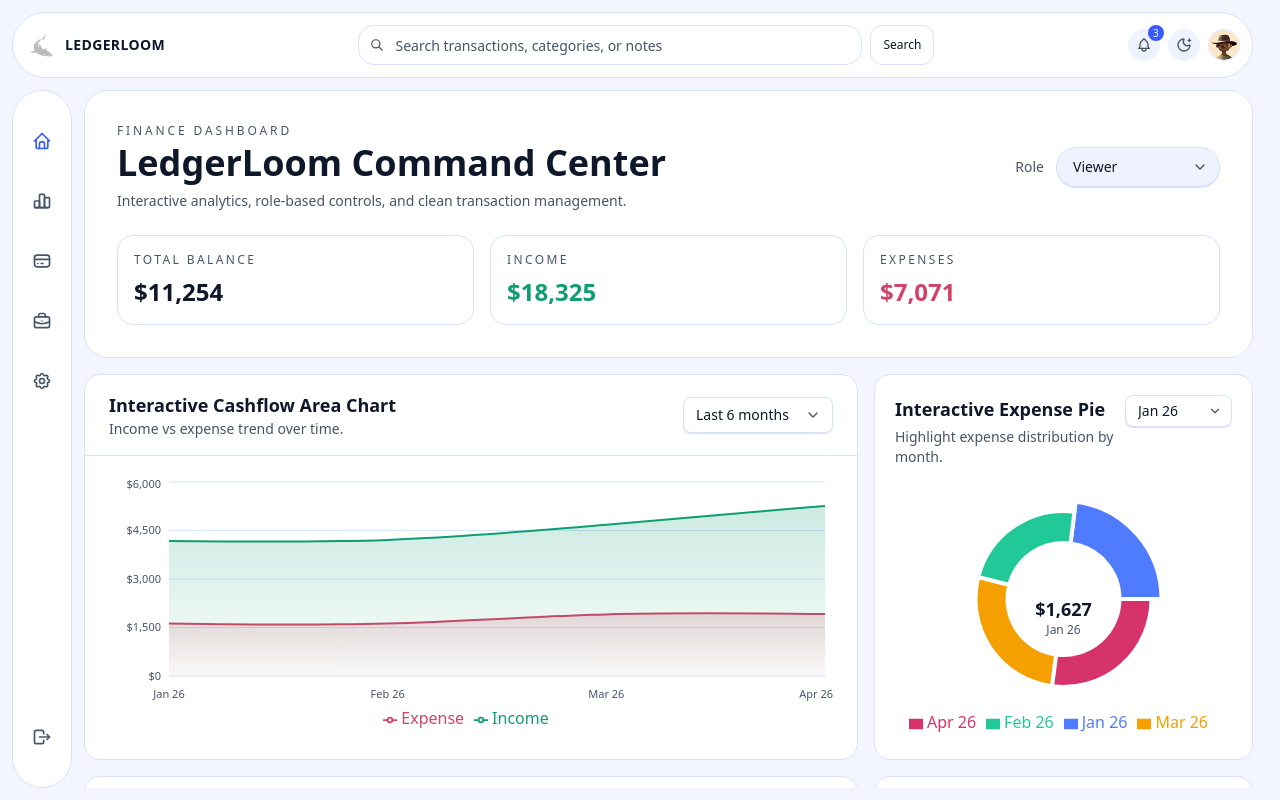
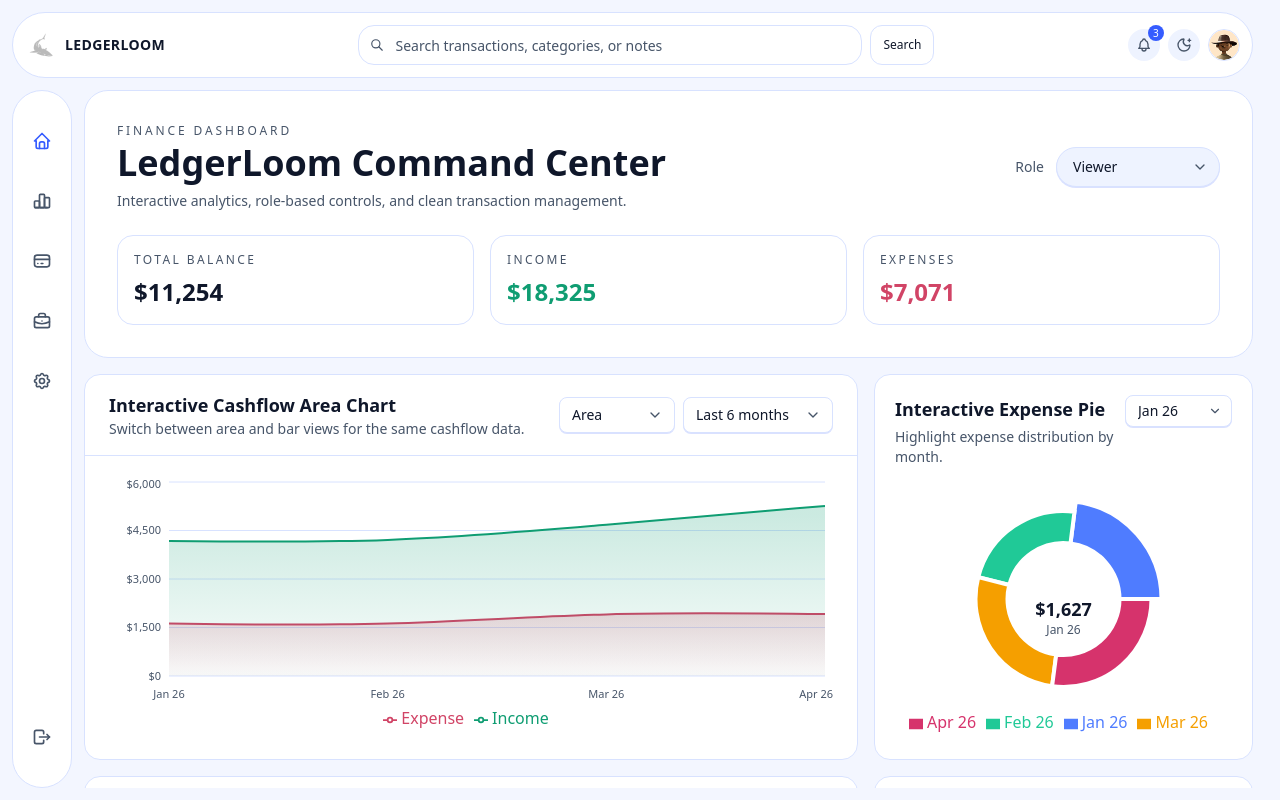
Before and after one commit to sarvesh-official/LedgerLoom, a Next.js app: page / in a window 1280 px wide. Built offline with nearby package versions, Linux system fonts and the light colour scheme.

Commit message:
Add switchable area/bar views for interactive cashflow chart

```diff
--- a/src/app/dashboard/page.tsx
+++ b/src/app/dashboard/page.tsx
@@ -210,6 +210,7 @@ const Dashboard = () => {
   });
 
   const [mounted, setMounted] = useState(false);
+  const [cashflowView, setCashflowView] = useState<"area" | "bar">("area");
   const [cashflowRange, setCashflowRange] = useState<"3m" | "6m" | "12m" | "all">("6m");
   const [activePieMonth, setActivePieMonth] = useState("");
   const [groupByCategory, setGroupByCategory] = useState(false);
@@ -597,8 +598,22 @@ const Dashboard = () => {
                 Interactive Cashflow Area Chart
               </h2>
               <p className="text-sm text-[var(--muted)]">
-                Income vs expense trend over time.
+                Switch between area and bar views for the same cashflow data.
               </p>
+            </div>
+            <div className="flex items-center gap-2">
+              <div className="relative w-[116px]">
+                <select
+                  value={cashflowView}
+                  onChange={(event) =>
+                    setCashflowView(event.target.value as "area" | "bar")
+                  }
+                  className="h-9 w-full appearance-none rounded-lg border border-[var(--border)] bg-[var(--surface)] pl-3 pr-9 text-sm text-[var(--text)] shadow-[0_1px_0_var(--ring)] transition-colors focus:outline-none focus:ring-2 focus:ring-[var(--ring)] cursor-pointer"
+                >
+                  <option value="area">Area</option>
+                  <option value="bar">Bar</option>
+                </select>
+                <ChevronDown size={16} className="pointer-events-none absolute right-3 top-1/2 -translate-y-1/2 text-[var(--muted)]" />
               </div>
               <div className="relative w-[150px]">
                 <select
@@ -616,6 +631,7 @@ const Dashboard = () => {
                 <ChevronDown size={16} className="pointer-events-none absolute right-3 top-1/2 -translate-y-1/2 text-[var(--muted)]" />
               </div>
             </div>
+          </div>
           <div className="px-3 sm:px-6 py-5 h-[300px]">
             {!mounted || monthlyData.length === 0 ? (
               <div className="h-full rounded-xl border border-dashed border-[var(--border)] grid place-items-center text-sm text-[var(--muted)]">
@@ -623,6 +639,7 @@ const Dashboard = () => {
               </div>
             ) : (
               <ResponsiveContainer width="100%" height="100%">
+                {cashflowView === "area" ? (
                   <AreaChart
                     data={monthlyData}
                     margin={{ left: 8, right: 8, top: 6, bottom: 6 }}
@@ -644,11 +661,11 @@ const Dashboard = () => {
                     />
                     <defs>
                       <linearGradient id="incomeFill" x1="0" y1="0" x2="0" y2="1">
-                      <stop offset="5%" stopColor="var(--positive)" stopOpacity={0.34} />
+                        <stop offset="5%" stopColor="var(--positive)" stopOpacity={0.36} />
                         <stop offset="95%" stopColor="var(--positive)" stopOpacity={0.05} />
                       </linearGradient>
                       <linearGradient id="expenseFill" x1="0" y1="0" x2="0" y2="1">
-                      <stop offset="5%" stopColor="var(--negative)" stopOpacity={0.3} />
+                        <stop offset="5%" stopColor="var(--negative)" stopOpacity={0.32} />
                         <stop offset="95%" stopColor="var(--negative)" stopOpacity={0.05} />
                       </linearGradient>
                     </defs>
@@ -660,6 +677,7 @@ const Dashboard = () => {
                         borderRadius: "12px",
                         color: "var(--text)",
                       }}
+                      labelFormatter={(label) => `Month: ${label}`}
                       formatter={(value) => formatCurrency(Number(value ?? 0))}
                     />
                     <Area
@@ -680,6 +698,42 @@ const Dashboard = () => {
                     />
                     <Legend />
                   </AreaChart>
+                ) : (
+                  <BarChart
+                    data={monthlyData}
+                    margin={{ left: 8, right: 8, top: 6, bottom: 6 }}
+                  >
+                    <CartesianGrid vertical={false} stroke="var(--border)" />
+                    <XAxis
+                      dataKey="monthLabel"
+                      tickLine={false}
+                      axisLine={false}
+                      tickMargin={8}
+                      tick={{ fill: "var(--muted)", fontSize: 11 }}
+                    />
+                    <YAxis
+                      tick={{ fill: "var(--muted)", fontSize: 11 }}
+                      tickLine={false}
+                      axisLine={false}
+                      width={52}
+                      tickFormatter={(value) => `$${Number(value).toLocaleString()}`}
+                    />
+                    <Tooltip
+                      cursor={false}
+                      contentStyle={{
+                        backgroundColor: "var(--surface)",
+                        border: "1px solid var(--border)",
+                        borderRadius: "12px",
+                        color: "var(--text)",
+                      }}
+                      labelFormatter={(label) => `Month: ${label}`}
+                      formatter={(value) => formatCurrency(Number(value ?? 0))}
+                    />
+                    <Legend />
+                    <Bar dataKey="income" name="Income" fill="var(--positive)" radius={[6, 6, 0, 0]} />
+                    <Bar dataKey="expense" name="Expense" fill="var(--negative)" radius={[6, 6, 0, 0]} />
+                  </BarChart>
+                )}
               </ResponsiveContainer>
             )}
           </div>
```
Lines whose indentation alone changed are shown as unchanged.
